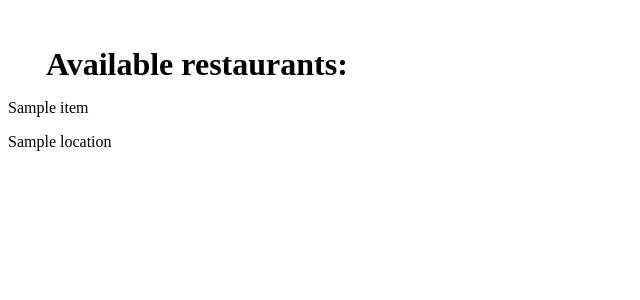
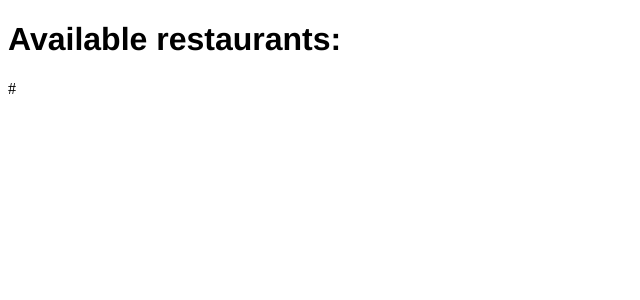
Before and after one commit to beccadowse/ashleigh-becca, a Flask app: template templates/foods.html in a window 1280 px wide. Shown: the top 300 px of the page, without its empty margins (0-640 px from the left). Run offline with Flask 2, Linux system fonts and the light colour scheme; the template is opened without the code that fills it: most values are stand-ins (such as "Sample title", 1, 10 or a date in 2020).

Commit message:
Update foods.html
display correct location links

```diff
--- a/templates/foods.html
+++ b/templates/foods.html
@@ -1,21 +1,19 @@
 <!DOCTYPE html>
 <html lang="en">
 <head>
-  <link rel="stylesheet" type="text/css" href="static/appstyle.css">
+  <link rel="stylesheet" type="text/css" href='../static/css/foodstyle.css'>
   <meta name="viewport" content="width=device-width, initial-scale=1", user-scaleable=no>
   <title>food pg</title>
 </head>
 
 <body>
+
   <h1> Available restaurants: </h1>
-    {% for item in restaurant_names: %}
-        <p>{{item}}</p>
-
+  <div id = "vegetarian_restuarants">
+    {%for location_link in location: %}
+      <p id = "locationLinks"> {{location_link | safe }} </p>
     {% endfor %}
-
-    {%for location in rest: %}
-      {{location}}
-    {% endfor %}
+  </div>
 </body>
 
 </html>
```
